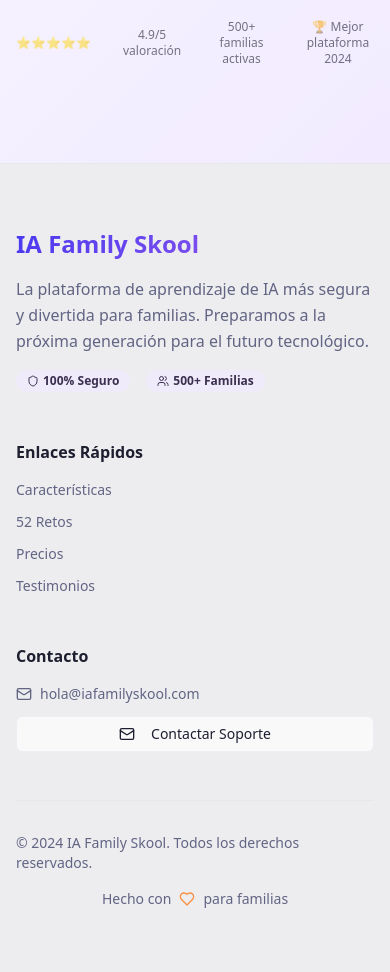
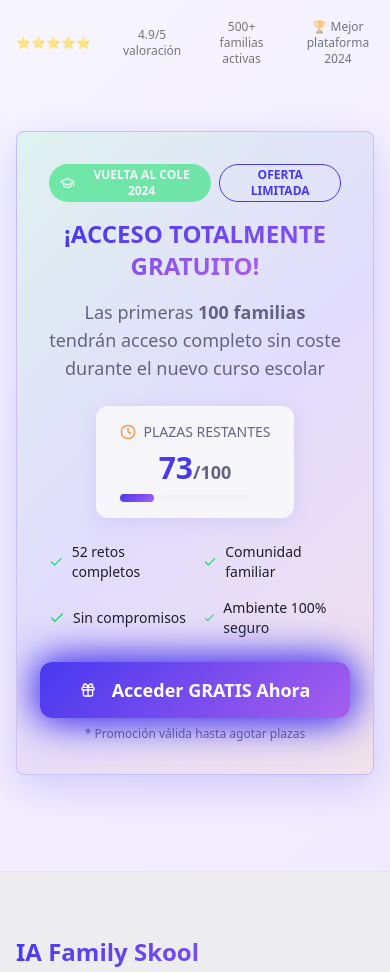
Before and after one commit to amgray72/ia-fam-skool, a React (Vite) app: page / in a window 390 px wide. Shown: the part 8601-9573 px from the top of the page. Built offline with nearby package versions, Linux system fonts and the light colour scheme.

Commit message:
Update pricing section with promotion

```diff
--- a/src/components/PricingSection.tsx
+++ b/src/components/PricingSection.tsx
@@ -1,9 +1,20 @@
 import { Card, CardContent, CardHeader, CardTitle } from "@/components/ui/card";
 import { Button } from "@/components/ui/button";
 import { Badge } from "@/components/ui/badge";
-import { Check, Star, Zap, Heart } from "lucide-react";
+import { Check, Star, Zap, Heart, GraduationCap, Gift, Clock } from "lucide-react";
+import { useState, useEffect } from "react";
 
 export function PricingSection() {
+  const [remainingSpots, setRemainingSpots] = useState(73);
+
+  useEffect(() => {
+    const interval = setInterval(() => {
+      setRemainingSpots(prev => Math.max(0, prev - Math.floor(Math.random() * 2)));
+    }, 30000);
+
+    return () => clearInterval(interval);
+  }, []);
+
   const features = [
     "52 retos semanales completos",
     "Guías paso a paso para padres",
@@ -111,6 +122,91 @@ export function PricingSection() {
             <div className="text-xs">🏆 Mejor plataforma 2024</div>
           </div>
         </div>
+
+        {/* Back to School Promotion */}
+        <div className="mt-16">
+          <Card className="bg-gradient-promo border-primary/20 shadow-strong overflow-hidden">
+            <CardContent className="p-8">
+              <div className="text-center mb-6">
+                <div className="flex items-center justify-center gap-2 mb-4">
+                  <Badge className="bg-success text-success-foreground animate-pulse">
+                    <GraduationCap className="w-4 h-4 mr-2" />
+                    VUELTA AL COLE 2024
+                  </Badge>
+                  <Badge variant="outline" className="border-primary text-primary">
+                    OFERTA LIMITADA
+                  </Badge>
+                </div>
+
+                <h3 className="text-2xl md:text-3xl font-bold text-foreground mb-4">
+                  <span className="bg-gradient-primary bg-clip-text text-transparent">
+                    ¡ACCESO TOTALMENTE GRATUITO!
+                  </span>
+                </h3>
+
+                <p className="text-lg text-muted-foreground mb-6">
+                  Las primeras <strong>100 familias</strong> tendrán acceso completo sin coste durante el nuevo curso escolar
+                </p>
+              </div>
+
+              <div className="flex flex-col md:flex-row items-center justify-between gap-6">
+                {/* Counter */}
+                <div className="text-center bg-background/90 backdrop-blur-sm rounded-xl px-6 py-4 shadow-soft">
+                  <div className="flex items-center gap-2 mb-2">
+                    <Clock className="w-4 h-4 text-accent" />
+                    <span className="text-sm font-medium text-muted-foreground">PLAZAS RESTANTES</span>
+                  </div>
+                  <div className="text-3xl font-bold text-primary mb-2">
+                    {remainingSpots}
+                    <span className="text-lg text-muted-foreground">/100</span>
+                  </div>
+                  <div className="w-32 bg-muted rounded-full h-2">
+                    <div
+                      className="bg-gradient-primary h-2 rounded-full transition-all duration-1000"
+                      style={{ width: `${((100 - remainingSpots) / 100) * 100}%` }}
+                    ></div>
+                  </div>
+                </div>
+
+                {/* Features */}
+                <div className="flex-1 grid grid-cols-2 gap-4 text-sm">
+                  <div className="flex items-center gap-2">
+                    <Check className="w-4 h-4 text-success" />
+                    <span>52 retos completos</span>
+                  </div>
+                  <div className="flex items-center gap-2">
+                    <Check className="w-4 h-4 text-success" />
+                    <span>Comunidad familiar</span>
+                  </div>
+                  <div className="flex items-center gap-2">
+                    <Check className="w-4 h-4 text-success" />
+                    <span>Sin compromisos</span>
+                  </div>
+                  <div className="flex items-center gap-2">
+                    <Check className="w-4 h-4 text-success" />
+                    <span>Ambiente 100% seguro</span>
+                  </div>
+                </div>
+
+                {/* CTA */}
+                <div className="text-center">
+                  <Button
+                    variant="hero"
+                    size="xl"
+                    className="group animate-glow"
+                    onClick={() => window.open('https://www.skool.com/ia-family-skool-3802/about?ref=d6a31ab101bd437286839beb3380ac92', '_blank')}
+                  >
+                    <Gift className="w-5 h-5 mr-2 group-hover:animate-bounce" />
+                    Acceder GRATIS Ahora
+                  </Button>
+                  <p className="text-xs text-muted-foreground mt-2">
+                    * Promoción válida hasta agotar plazas
+                  </p>
+                </div>
+              </div>
+            </CardContent>
+          </Card>
+        </div>
       </div>
     </section>
   );
```
